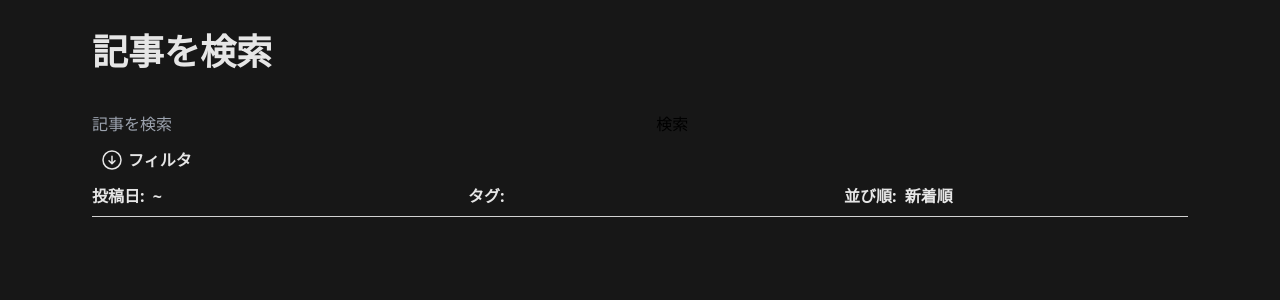
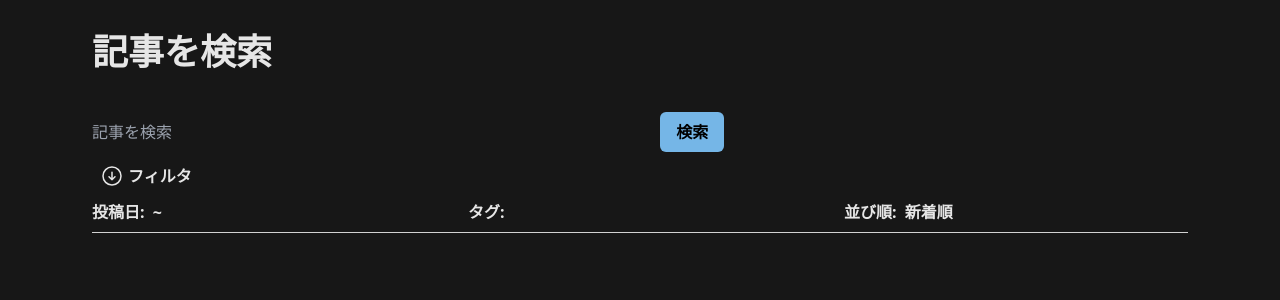
Before and after one commit to RikuDelicious/raccoon, a Django app: page /search/ in a window 1280 px wide. Shown: the part 56-356 px from the top of the page. Run offline with Django 4.2, Linux system fonts and the light colour scheme; some libraries are stand-ins or nearby versions.

Commit message:
検索ボタンデザイン作成

```diff
--- a/raccoon/articleapp/templates/articleapp/search.html
+++ b/raccoon/articleapp/templates/articleapp/search.html
@@ -14,8 +14,8 @@
 <form id="filter_form" action="" method="get">
     <div class="mb-2">
         <input type="text" placeholder="記事を検索" name="keyword"
-            class="w-full max-w-[560px] bg-transparent border-[#D2D2D2] focus:border-[#D2D2D2] rounded-md text-[#E6E6E6]">
-        <input type="submit" value="検索">
+            class="mr-1 w-full max-w-[560px] bg-transparent border-[#D2D2D2] focus:border-[#D2D2D2] rounded-md text-[#E6E6E6]">
+        <input type="submit" value="検索" class="bg-[#75B6E7] text-[#000000] hover:bg-[#278CDA] hover:underline font-bold rounded-md py-2 px-4">
     </div>
     <button type="button" id="button_filter_accordion"
         class="px-2 py-1 rounded-md flex font-bold text-[#E6E6E6] mb-2 hover:bg-[#2B2B2B]">
```
